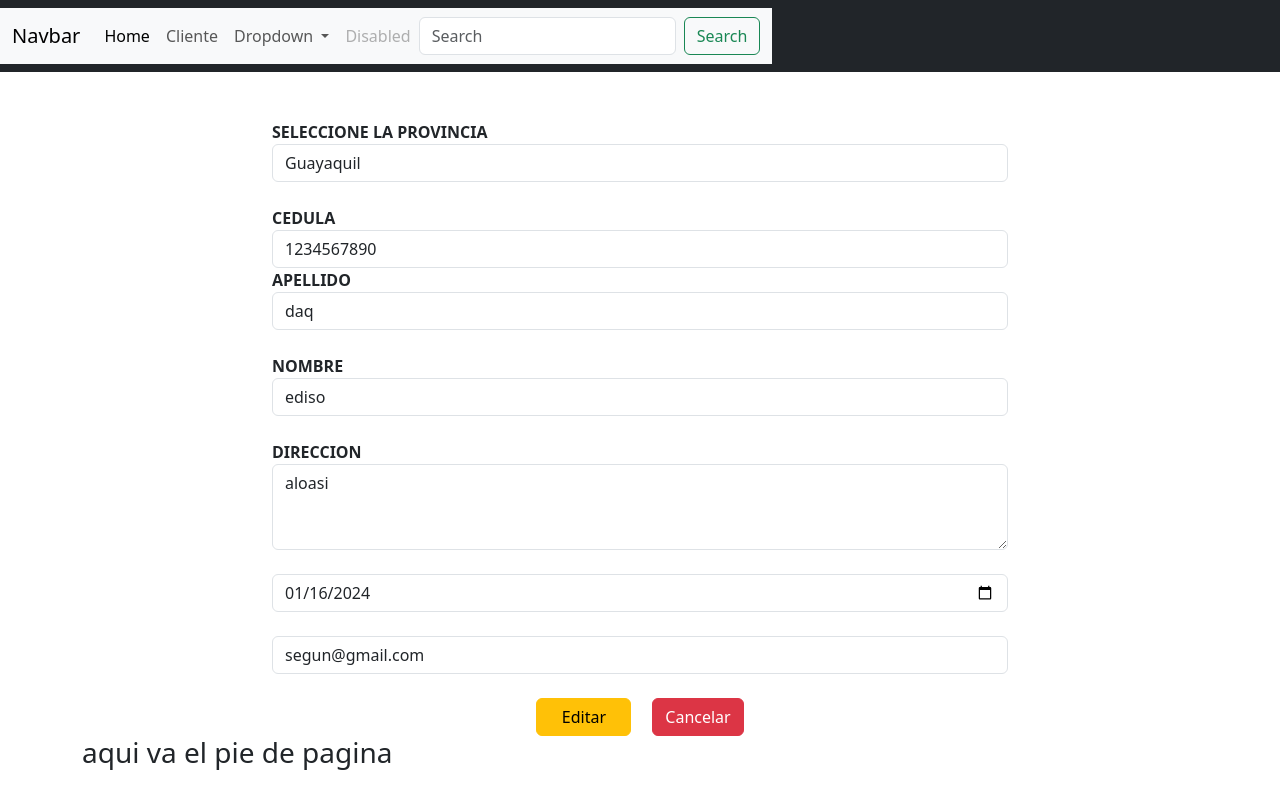
After one commit to Edison-2/restaurante, a Django app: page /editarCliente/1 in a window 1280 px wide. The commit adds this page. Run offline with Django 4.2, Linux system fonts and the light colour scheme; data comes from the database, SQL or seed files in the repository; both versions use the stored data as it was after the commit; some libraries are stand-ins or nearby versions.

Commit message:
crud cliente

```diff
--- a/Aplicaciones/Facturacion/admin.py
+++ b/Aplicaciones/Facturacion/admin.py
@@ -1,4 +1,7 @@
 from django.contrib import admin
 from .models import Provincia
+from .models import Cliente
+
 # Register your models here.
 admin.site.register(Provincia)
+admin.site.register(Cliente)
--- a/Aplicaciones/Facturacion/models.py
+++ b/Aplicaciones/Facturacion/models.py
@@ -12,5 +12,18 @@ class Provincia(models.Model):
 
     def __str__(self):
         fila="{0};{1} {2}"
-        return fila.format(self.region_ed,
-        self.nombre_ed, self.capital_ed )
+        return fila.format(self.region_ed, self.nombre_ed, self.capital_ed )
+
+class Cliente(models.Model):
+    id_ed = models.AutoField(primary_key=True)
+    cedula_ed = models.CharField(max_length=10)
+    apellido_ed = models.CharField(max_length=150,null=True, blank=True)
+    nombre_ed = models.CharField(max_length=150)
+    direccion_ed = models.CharField(max_length=150,null=True, blank=True)
+    fecha_nacimiento_ed = models.DateField(null=True, blank=True)
+    correo_ed = models.EmailField()
+    provincia_ed = models.ForeignKey(Provincia, null=True, blank=True, on_delete=models.PROTECT)
+
+    def __str__(self):
+        fila="{0}: {1} {2} {3} {4} {5} {6}"
+        return fila.format(self.id_ed, self.cedula_ed, self.apellido_ed, self.nombre_ed, self.direccion_ed, self.fecha_nacimiento_ed,self.correo_ed)
--- /dev/null
+++ b/Aplicaciones/Facturacion/templates/editarCliente.html
@@ -0,0 +1,69 @@
+{% extends "./plantilla.html" %}
+{% load static %}
+
+{% block contenido %}
+<div class="row">
+  <div class="col-md-2">
+  </div>
+  <div class="col-md-8">
+    <br> <br>
+    <form class="" action="/procesarActualizacionCliente/" method="post">
+
+      {% csrf_token %}
+      <b>SELECCIONE LA PROVINCIA</b>
+      <select class="form-control" name="id_provincia" id="id_provincia" required>
+        <option value="">--Seleccione la provincia--</option>
+        {% for provincia in provincias %}
+          <option value="{{provincia.id_ed}}" {% if cliente.provincia_ed.id_ed == provincia.id_ed %}selected{% endif %}>
+            {{provincia.nombre_ed}}
+          </option>
+        {% endfor %}
+      </select>
+
+      <br>
+
+<input type="hidden" name="id_ed" value="{{cliente.id_ed}}">
+      <b>CEDULA</b>
+      <input type="number" name="cedula_ed" id="cedula_ed"
+             value="{{cliente.cedula_ed}}" placeholder="Ingrese la cédula"
+             class="form-control" required>
+      <b>APELLIDO</b>
+      <br>
+      <input type="text" name="apellido_ed" id="apellido_ed"
+             value="{{cliente.apellido_ed}}" placeholder="Ingrese el apellido"
+             class="form-control" required>
+      <br>
+      <b>NOMBRE</b>
+      <input type="text" name="nombre_ed" id="nombre_ed"
+             value="{{cliente.nombre_ed}}" placeholder="Ingrese el nombre"
+             class="form-control" required>
+      <br>
+      <b>DIRECCION</b>
+      <textarea name="direccion_ed" id="direccion_ed"
+                rows="3" class="form-control"
+                placeholder="Ingrese la dirección"
+      >{{cliente.direccion_ed}}</textarea>
+      <br>
+      <input type="date" name="fecha_nacimiento_ed"
+             id="fecha_nacimiento_ed"
+             value="{{cliente.fecha_nacimiento_ed|date:'Y-m-d'}}" placeholder="Ingrese la fecha de nacimiento"
+             class="form-control" required>
+      <br>
+      <input type="email" name="correo_ed" id="correo_ed"
+             value="{{cliente.correo_ed}}" placeholder="Ingrese el correo"
+             class="form-control" required>
+      <br>
+      <center>
+        <button type="submit" name="button"
+                class="btn btn-warning">
+          &nbsp;&nbsp;&nbsp;Editar&nbsp;&nbsp;&nbsp;
+        </button>&nbsp;&nbsp;&nbsp;&nbsp;
+        <a href="/"
+           class="btn btn-danger">
+          Cancelar
+        </a>
+      </center>
+    </form>
+  </div>
+</div>
+{% endblock %}
--- a/Aplicaciones/Facturacion/templates/plantilla.html
+++ b/Aplicaciones/Facturacion/templates/plantilla.html
@@ -40,7 +40,7 @@
                 <a class="nav-link active" aria-current="page" href="#">Home</a>
               </li>
               <li class="nav-item">
-                <a class="nav-link" href="#">Link</a>
+                <a class="nav-link" href="/listadoClientes/">Cliente</a>
               </li>
               <li class="nav-item dropdown">
                 <a class="nav-link dropdown-toggle" href="#" id="navbarDropdown" role="button" data-bs-toggle="dropdown" aria-expanded="false">
--- a/Aplicaciones/Facturacion/urls.py
+++ b/Aplicaciones/Facturacion/urls.py
@@ -1,8 +1,17 @@
 from django.urls import path
 from . import views
+
 urlpatterns=[
-path('',views.listadoProvincias),
-path('guardarProvincia/',views.guardarProvincia),
+    path('',views.listadoProvincias),
+    path('guardarProvincia/',views.guardarProvincia),
+    path('eliminarProvincia/<id_ed>' ,views.eliminarProvincia),
+    path('editarProvincia/<id_ed>' ,views.editarProvincia),
+    path('procesarActualizacionProvincia/', views.procesarActualizacionProvincia),
+    path('listadoClientes/',views.listadoClientes),
+    path('eliminarCliente/<id_ed>' ,views.eliminarCliente),
+    path('listadoClientes/guardarCliente/',views.guardarCliente),
+    path('editarCliente/<id_ed>' ,views.editarCliente),
+    path('procesarActualizacionCliente/', views.procesarActualizacionCliente),
 
 
 ]
--- a/Aplicaciones/Facturacion/views.py
+++ b/Aplicaciones/Facturacion/views.py
@@ -1,5 +1,7 @@
 from django.shortcuts import render, redirect
 from .models import Provincia
+from .models import Cliente
+
 from django.contrib import messages
 # Create your views here.
 def listadoProvincias(request):
@@ -10,8 +12,92 @@ def guardarProvincia(request):
     nombre_ed = request.POST["nombre_ed"]
     capital_ed = request.POST["capital_ed"]
     prefijo_ed = request.POST["prefijo_ed"]
-
     nuevaProvincia = Provincia.objects.create(region_ed=region_ed, nombre_ed=nombre_ed, capital_ed=capital_ed, prefijo_ed=prefijo_ed)
-
     messages.success(request, 'Provincia Guardada Exitosamente')
     return redirect('/')
+def eliminarProvincia(request, id):
+    provinciaEliminar = Provincia.objects.get(id_ed=id)
+    provinciaEliminar.delete()
+    messages.success(request, 'Provincia Eliminada Exitosamente')
+    return redirect('/')
+def editarProvincia(request, id):
+    provinciaEditar = Provincia.objects.get(id_ed=id)
+    return render(request, 'editarProvincia.html', {'provincia': provinciaEditar})
+def procesarActualizacionProvincia(request):
+    id_ed = request.POST["id_ed"]
+    region_ed = request.POST["region_ed"]
+    nombre_ed = request.POST["nombre_ed"]
+    capital_ed = request.POST["capital_ed"]
+    prefijo_ed = request.POST["prefijo_ed"]
+    # Obtener la provincia a editar
+    provinciaEditar = Provincia.objects.get(id_ed=id_ed)
+    # Actualizar los datos de la provincia
+    provinciaEditar.region_ed = region_ed
+    provinciaEditar.nombre_ed = nombre_ed
+    provinciaEditar.capital_ed = capital_ed
+    provinciaEditar.prefijo_ed = prefijo_ed
+    # Guardar los cambios
+    provinciaEditar.save()
+    messages.success(request, 'Provincia Actualizada Exitosamente')
+    return redirect('/')
+
+def listadoClientes(request):
+    clientesBdd = Cliente.objects.all()
+    provinciaBdd = Provincia.objects.all()
+
+    return render(request, 'listadoClientes.html', {'clientes': clientesBdd, 'provincias': provinciaBdd})
+
+def eliminarCliente(request,id_ed):
+    clienteEliminar=Cliente.objects.get(id_ed=id_ed)
+    clienteEliminar.delete()
+    messages.success(request, 'CLIENTE ELIMINADO EXITOSAMENTE')
+    return redirect('/listadoClientes/')
+
+def guardarCliente(request):
+    id_provincia=request.POST["id_provincia"]
+    #capturando el tipo seleccionado por el usuario
+    provinciaSeleccionado=Provincia.objects.get(id_ed=id_provincia)
+
+    cedula_ed=request.POST["cedula_ed"]
+    apellido_ed=request.POST["apellido_ed"]
+    nombre_ed=request.POST["nombre_ed"]
+    direccion_ed=request.POST["direccion_ed"]
+    fecha_nacimiento_ed=request.POST["fecha_nacimiento_ed"]
+    correo_ed=request.POST["correo_ed"]
+    #Insertando datos mediante el ORM de django
+
+    cliente =Cliente.objects.create(cedula_ed=cedula_ed,apellido_ed=apellido_ed,nombre_ed=nombre_ed,direccion_ed=direccion_ed,fecha_nacimiento_ed=fecha_nacimiento_ed,correo_ed=correo_ed, provincia_ed=provinciaSeleccionado)
+    messages.success(request, 'CLIENTE GUARDADO EXITOSAMENTE')
+    return redirect('/listadoClientes/')
+
+def editarCliente(request, id_ed):
+    clienteEditar=Cliente.objects.get(id_ed=id_ed)
+    clientesBdd=Cliente.objects.all()
+    provinciaBdd = Provincia.objects.all()
+    return  render(request, 'editarCliente.html',{'cliente':clienteEditar,'clientes':clientesBdd,'provincias': provinciaBdd})
+
+
+def procesarActualizacionCliente(request):
+    id_ed = request.POST["id_ed"]
+    id_provincia = request.POST["id_provincia"]
+    provinciaSeleccionado = Provincia.objects.get(id_ed=id_provincia)
+    cedula_ed = request.POST["cedula_ed"]
+    apellido_ed = request.POST["apellido_ed"]
+    nombre_ed = request.POST["nombre_ed"]
+    direccion_ed = request.POST["direccion_ed"]
+    fecha_nacimiento_ed = request.POST["fecha_nacimiento_ed"]
+    correo_ed = request.POST["correo_ed"]
+
+    # Insertando datos mediante el ORM de DJANGO
+    clienteEditar = Cliente.objects.get(id_ed=id_ed)
+    clienteEditar.provincia_ed = provinciaSeleccionado  # Corregido el nombre del campo
+    clienteEditar.cedula_ed = cedula_ed
+    clienteEditar.apellido_ed = apellido_ed  # Corregido el nombre del campo
+    clienteEditar.nombre_ed = nombre_ed
+    clienteEditar.direccion_ed = direccion_ed  # Corregido el nombre del campo
+    clienteEditar.fecha_nacimiento_ed = fecha_nacimiento_ed
+    clienteEditar.correo_ed = correo_ed  # Corregido el nombre del campo
+    clienteEditar.save()
+
+    messages.success(request, 'Cliente ACTUALIZADO Exitosamente')
+    return redirect('/listadoClientes/')
```
Also changed, not shown: Aplicaciones/Facturacion/templates/editarProvincia.html (added, +48 -0 lines), Aplicaciones/Facturacion/templates/listadoClientes.html (added, +173 -0 lines), Aplicaciones/Facturacion/migrations/0003_cliente.py (added), Aplicaciones/Facturacion/migrations/0004_remove_cliente_provincia_remove_cliente_telefono_ed_and_more.py (added), Restaurante.db.
